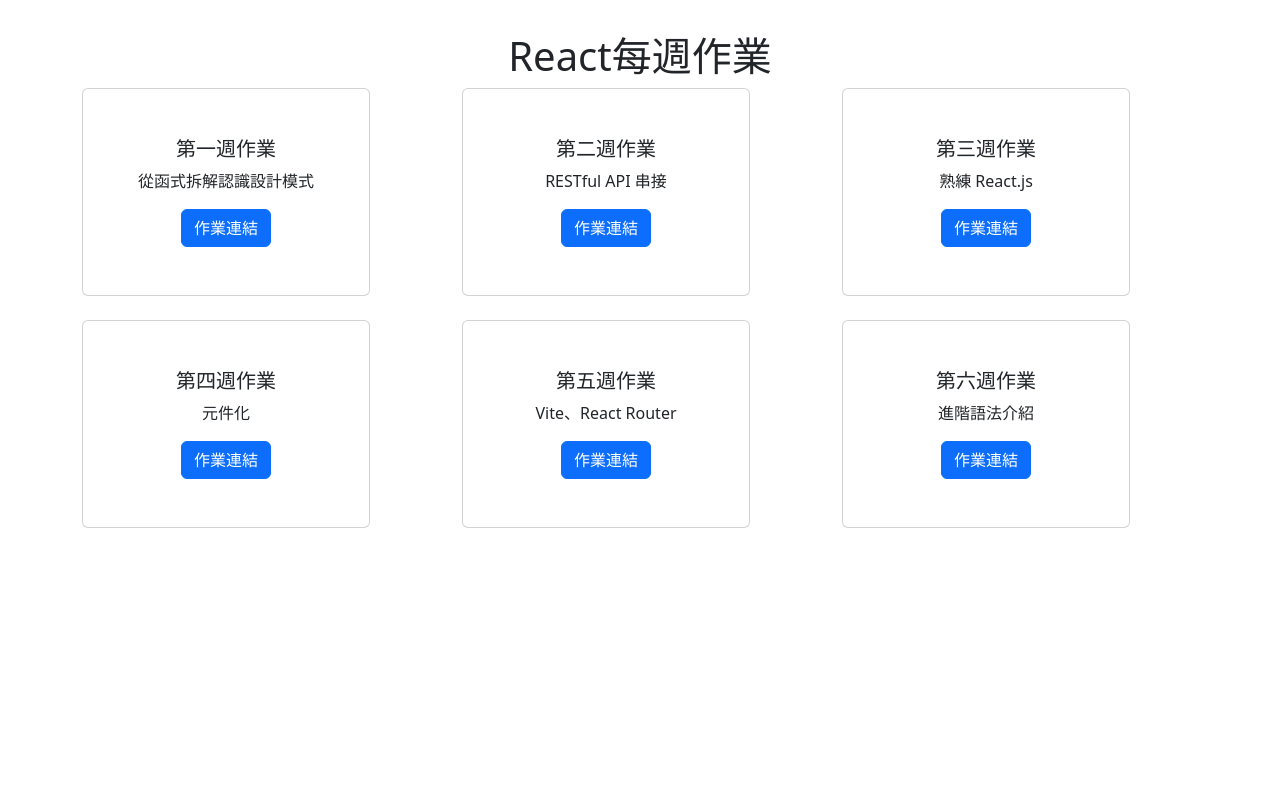
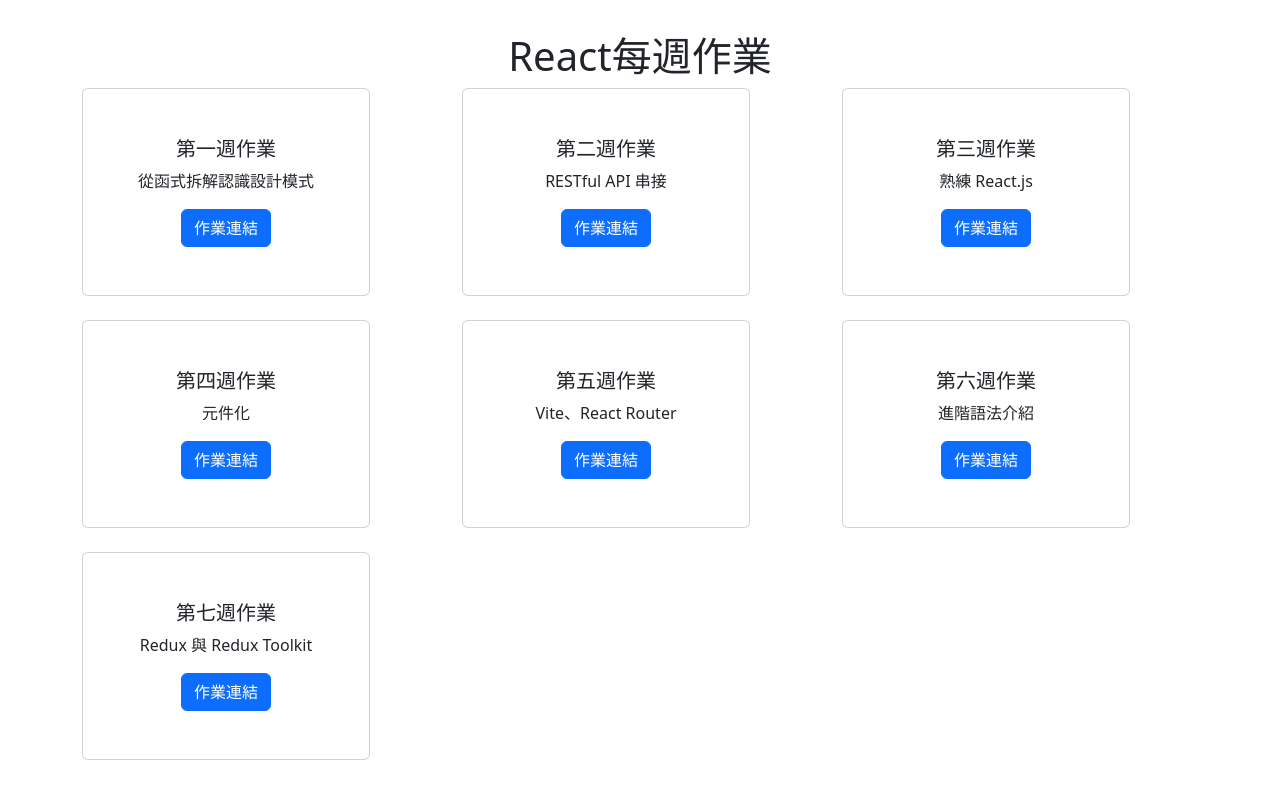
Before and after one commit to Weiwei898/hex-react-class, a React app: page / in a window 1280 px wide. Shown: the top 798 px of the page. Built offline with nearby package versions, Linux system fonts and the light colour scheme; the HTML template or start-up script is replaced by a standard one.

Commit message:
因應每週作業七，要使用 Redux Toolkit，所以安裝環境、同步修正App.jsx每週作業七的路由

```diff
--- a/package.json
+++ b/package.json
@@ -11,11 +11,13 @@
     "deploy": "gh-pages -d dist"
   },
   "dependencies": {
+    "@reduxjs/toolkit": "^2.11.2",
     "axios": "^1.13.2",
     "bootstrap": "^5.3.8",
     "gh-pages": "^6.3.0",
     "react": "^19.2.0",
     "react-dom": "^19.2.0",
+    "react-redux": "^9.2.0",
     "react-router-dom": "^7.13.0"
   },
   "devDependencies": {
--- a/src/App.jsx
+++ b/src/App.jsx
@@ -4,8 +4,10 @@
 import LessonOne from './assets/pages/LessonOne';
 import LessonTwo from './assets/pages/LessonTwo';
 import LessonThree from './assets/pages/LessonThree';
-import LessonFourAdminLogin from './assets/pages/LessonFourAdminLogin';
+import LessonFourAdminLogin from './assets/pages/LessonFourAdminLogin'; //每週作業四
 import LessonFiveIndex from './assets/pages/LessonFive/LessonFiveIndex';
+import LessonSevenIndex from './assets/pages/LessonSeven/LessonSevenIndex';
+
 
 const App = () => {
   const [activeAssignment, setActiveAssignment] = useState(null);
@@ -16,10 +18,12 @@
     { id: 4, title: "第四週作業", desc: "元件化" },
     { id: 5, title: "第五週作業", desc: "Vite、React Router" },
     { id: 6, title: "第六週作業", desc: "進階語法介紹" },
+    { id: 7, title: "第七週作業", desc: "Redux 與 Redux Toolkit" },
   ];
 
   return (
-    <div className="container">
+    // 如果是第七週作業 (activeAssignment === 7)，移除 container class 以便讓內頁可以全寬滿版
+    <div className={activeAssignment === 7 ? "" : "container"}>
       {/* 如果 activeAssignment 是 null，顯示卡片牆 */}
       {!activeAssignment ? (
         <>
@@ -52,6 +56,8 @@
           {activeAssignment === 5 && <LessonFiveIndex onBack={() => setActiveAssignment(null)} />}
           {/*第六週作業是延續第五週，還是再開一個分頁連結，改code後，因延續關係第五週作業也會一併影響到*/}
           {activeAssignment === 6 && <LessonFiveIndex onBack={() => setActiveAssignment(null)} />}
+          {/*第七週作業是延續第五、六週，還是再開一個分頁連結，改code後，因延續關係第五、六週作業也會一併影響到，此次試著把會改動到的部份，再開一個新的jsx檔，避免太多作業合在一起助教錯亂*/}
+          {activeAssignment === 7 && <LessonSevenIndex />}
         </div>
       )}
 
```
Also changed, not shown: 1 other file (tests, documents, lock files or other folders).
